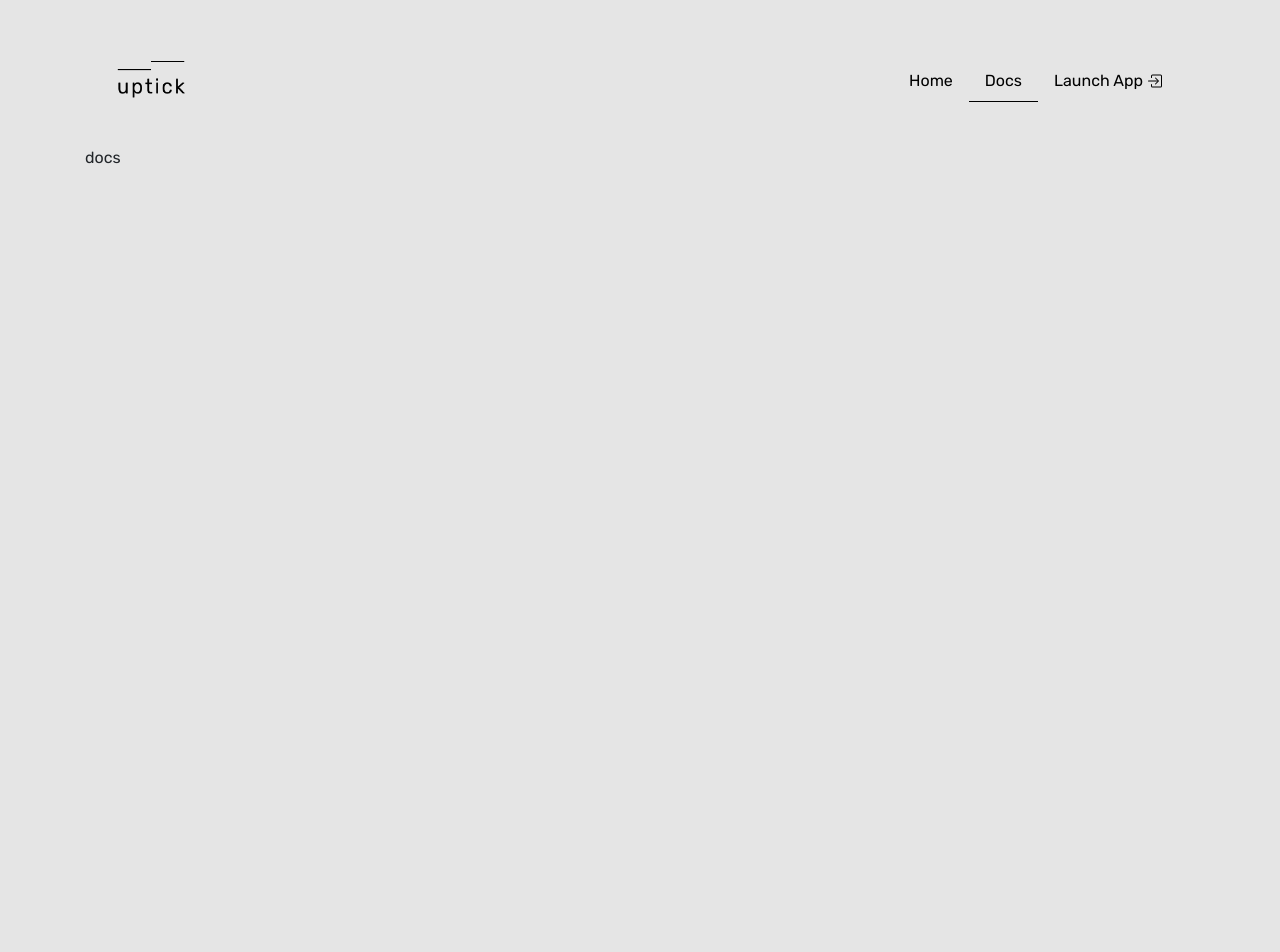
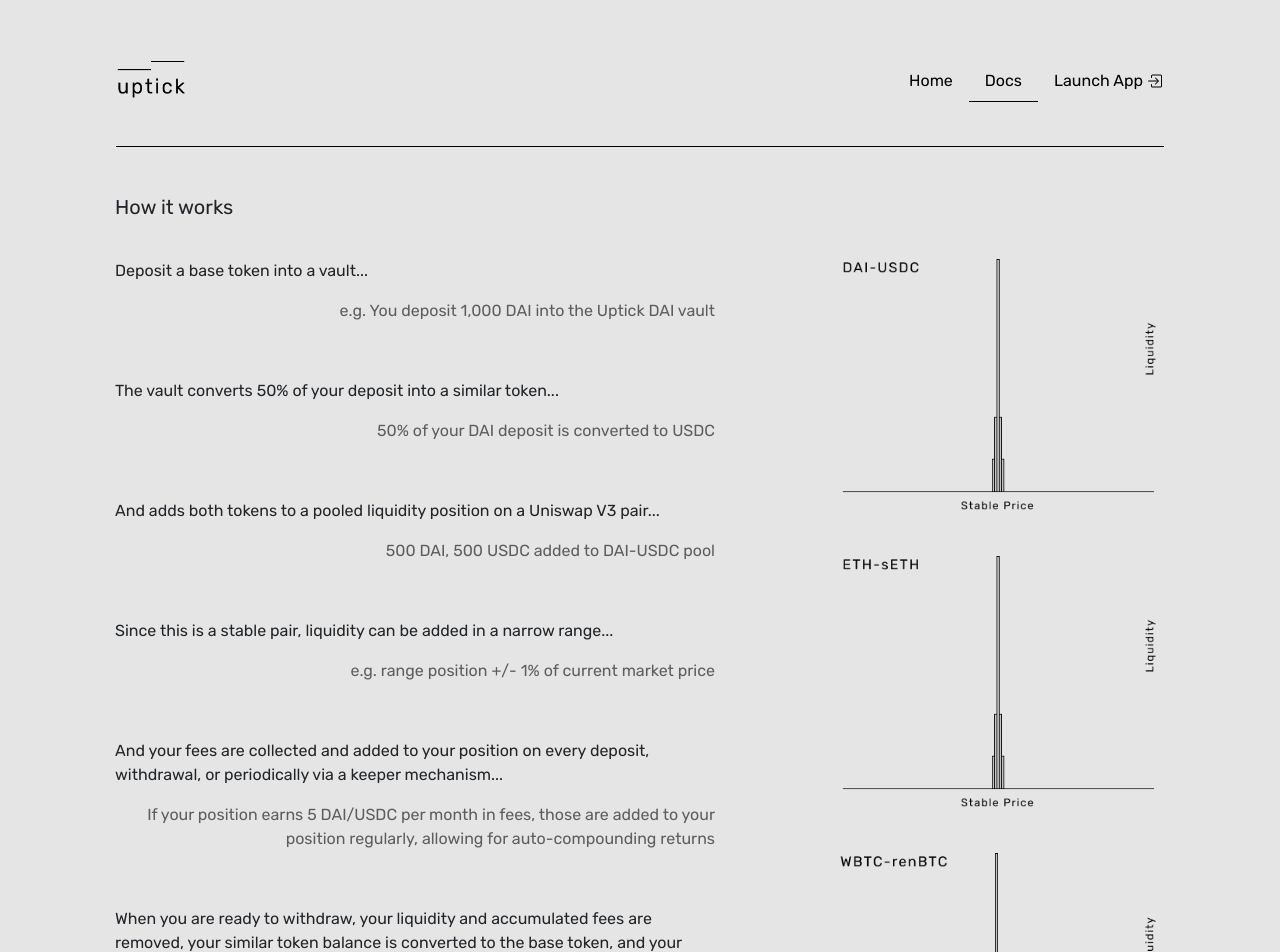
Before and after one commit to emersonmacro/uptick-ui, a React (Create React App) app: page /docs in a window 1280 px wide. Shown: the top 952 px of the page. Before the commit the page ends 800 px from the top, so only its background shows below. Built offline with nearby package versions, Linux system fonts and the light colour scheme.

Commit message:
Working on docs page

```diff
--- a/src/App.tsx
+++ b/src/App.tsx
@@ -16,6 +16,7 @@ import {
 } from 'react-router-dom'
 import { BsBoxArrowInRight } from 'react-icons/bs'
 
+import Docs from './pages/Docs'
 import Home from './pages/Home'
 
 import './App.css'
@@ -69,7 +70,7 @@ export default function App() {
 
         <Switch>
           <Route path="/docs">
-            docs
+            <Docs />
           </Route>
           <Route path="/">
             <Home />
--- /dev/null
+++ b/src/pages/Docs.css
@@ -0,0 +1,19 @@
+.page-row {
+  margin-right: 0;
+  margin-left: 0;
+}
+
+.liquidity-chart {
+  width: 100%;
+  margin-bottom: 2rem;
+}
+
+.margin-bottom {
+  margin-bottom: 2rem;
+}
+
+.secondary-text {
+  color: #5d5d5d;
+  margin-top: 1rem;
+  margin-bottom: 3.5rem;
+}
--- /dev/null
+++ b/src/pages/Docs.tsx
@@ -0,0 +1,57 @@
+import React from 'react'
+import { Row, Col, Container } from 'reactstrap'
+
+import Spacer from '../components/Spacer'
+
+import './Docs.css'
+import daiChart from '../assets/dai-liquidity-chart.png'
+import ethChart from '../assets/eth-liquidity-chart.png'
+import wbtcChart from '../assets/wbtc-liquidity-chart.png'
+
+const Docs = () => {
+
+  return (
+    <Container>
+      <Row>
+        <Col>
+          <Spacer />
+        </Col>
+      </Row>
+      <Row className="page-row margin-bottom">
+        <Col>
+          <h5>How it works</h5>
+        </Col>
+      </Row>
+      <Row className="page-row">
+        <Col sm="7">
+          <p>Deposit a base token into a vault...</p>
+          <p className="secondary-text text-right">e.g. You deposit 1,000 DAI into the Uptick DAI vault</p>
+          <p>The vault converts 50% of your deposit into a similar token...</p>
+          <p className="secondary-text text-right">50% of your DAI deposit is converted to USDC</p>
+          <p>And adds both tokens to a pooled liquidity position on a Uniswap V3 pair...</p>
+          <p className="secondary-text text-right">500 DAI, 500 USDC added to DAI-USDC pool</p>
+          <p>Since this is a stable pair, liquidity can be added in a narrow range...</p>
+          <p className="secondary-text text-right">e.g. range position +/- 1% of current market price</p>
+          <p>And your fees are collected and added to your position on every deposit, withdrawal, or periodically via a keeper mechanism...</p>
+          <p className="secondary-text text-right">If your position earns 5 DAI/USDC per month in fees, those are added to your position regularly, allowing for auto-compounding returns</p>
+          <p>When you are ready to withdraw, your liquidity and accumulated fees are removed, your similar token balance is converted to the base token, and your total balance of the base token is returned to you</p>
+          <p className="secondary-text text-right">e.g. If you withdraw and your current position is 520 DAI, 520 USDC, your liquidity is removed, your 520 USDC are converted to DAI, and 1,040 DAI are returned to your wallet</p>
+        </Col>
+        <Col sm="1"></Col>
+        <Col sm="4">
+          <img className="img-fluid liquidity-chart" src={ daiChart } />
+          <img className="img-fluid liquidity-chart" src={ ethChart } />
+          <img className="img-fluid liquidity-chart" src={ wbtcChart } />
+        </Col>
+      </Row>
+      <Row>
+        <Col>
+          <Spacer />
+        </Col>
+      </Row>
+    </Container>
+  )
+
+}
+
+export default Docs
```
